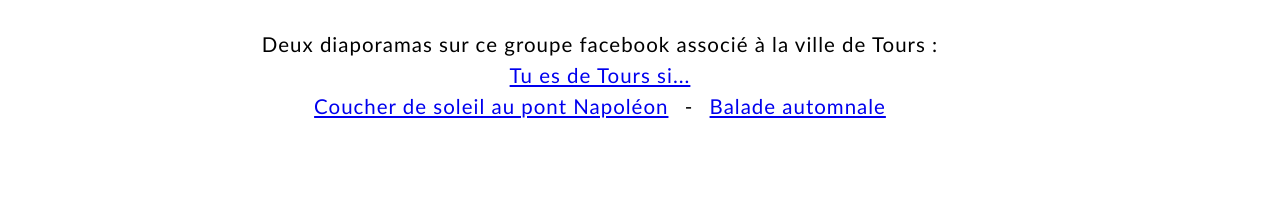
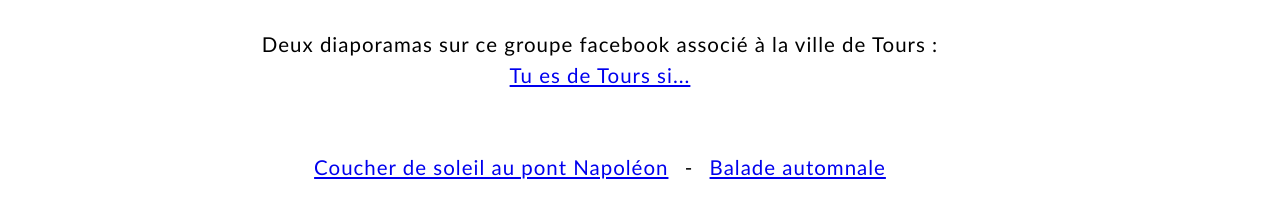
Before and after one commit to frederic-opdebeck/presentation, a plain HTML site: page Xphoto.html in a window 1280 px wide. Shown: the part 757-974 px from the top of the page. Before the commit the page ends 933 px from the top, so only its background shows below. Drawn offline with Linux system fonts and the light colour scheme.

Commit message:
Update Xphoto.html

```diff
--- a/Xphoto.html
+++ b/Xphoto.html
@@ -131,7 +131,7 @@ function showSlides(n) {
 </script>
 
     <br><p class="legendeC">Deux diaporamas sur ce groupe facebook associé à la ville de Tours :<br>
-<a href="https://www.facebook.com/groups/248191185366281/" target="_blank">Tu es de Tours si...</a><br>
+<a href="https://www.facebook.com/groups/248191185366281/" target="_blank">Tu es de Tours si...</a><br><br><br>
 <a href="https://www.facebook.com/photo.php?fbid=1835484896500158&set=pcb.942940349224691&type=3&theater&ifg=1" target="_blank" class="bleu">Coucher de soleil au pont Napoléon</a> -
 <a href="https://www.facebook.com/photo.php?fbid=1876944552354192&set=pcb.959049434280449&type=3&theater&ifg=1" target="_blank" class="bleu">Balade automnale</a>
         </p><br><br>
```
